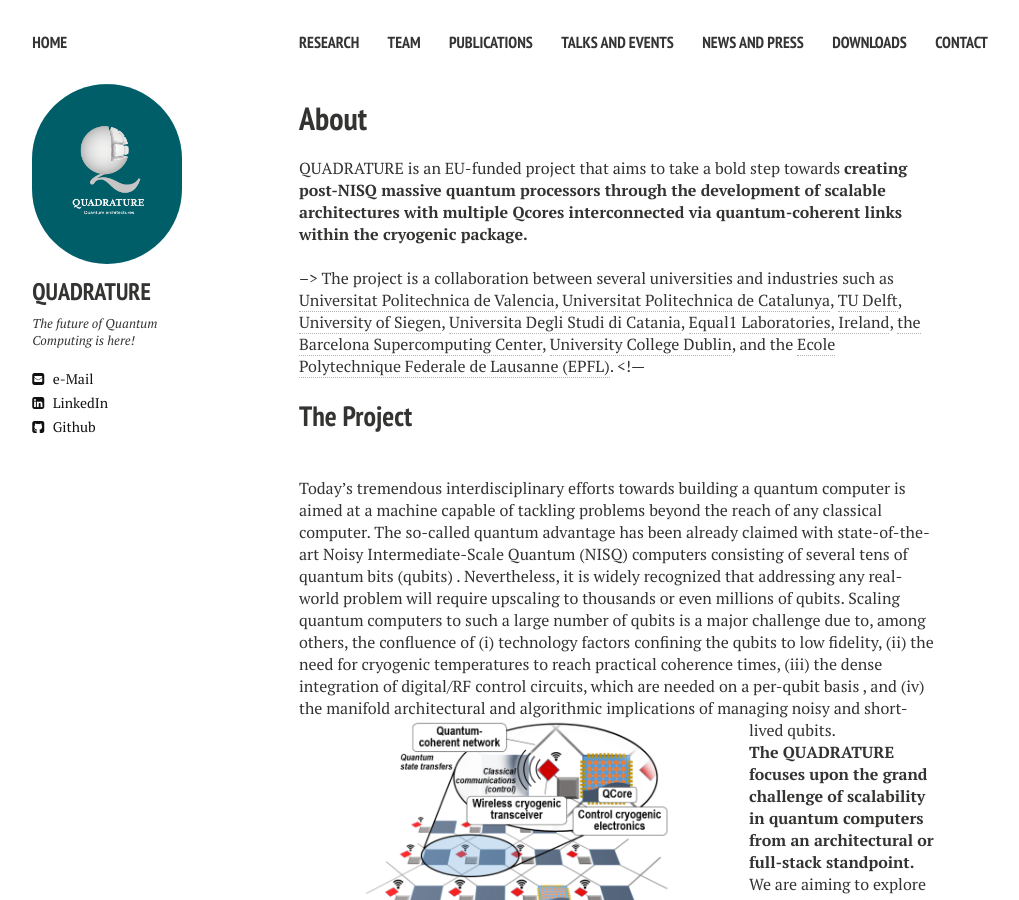
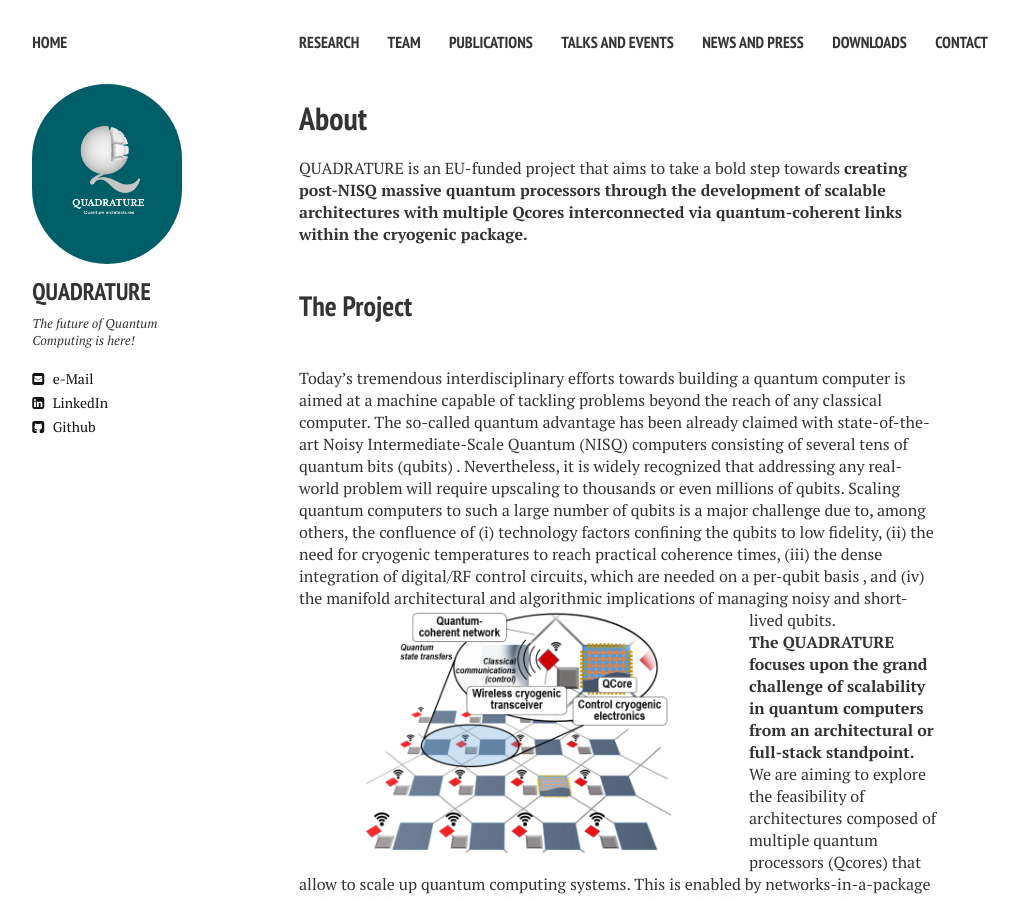
Before and after one commit to biddu/biddu.github.io, a Jekyll site: the page built from index.md, in a window 1280 px wide and 900 px high. Shown: the whole window, without its empty margins (21-1040 px from the left). Built offline with Jekyll 4.4.1, drawn with Linux system fonts in a browser that asks for light colours; nearby versions of some CDN libraries; comment, search, counter and statistics services are not loaded.

Commit message:
Update index.md

```diff
--- a/index.md
+++ b/index.md
@@ -15,9 +15,9 @@ image:
 QUADRATURE is an EU-funded project that aims to take a bold step towards **creating post-NISQ massive quantum processors through the development of scalable architectures with multiple Qcores interconnected via quantum-coherent links within the cryogenic package.**
 
 <br />
+<!---
+The project is a collaboration between several universities and industries such as [Universitat Politechnica de Valencia](https://www.upv.es/en), [Universitat Politechnica de Catalunya](https://www.upc.edu/ca), [TU Delft](https://www.tudelft.nl/en/), [University of Siegen](https://www.uni-siegen.de/start/), [Universita Degli Studi di Catania](https://www.unict.it/), [Equal1 Laboratories, Ireland](https://www.equal1.com/), [the Barcelona Supercomputing Center](https://www.bsc.es/), [University College Dublin](https://www.ucd.ie/), and the [Ecole Polytechnique Federale de Lausanne (EPFL)](https://www.epfl.ch/en/).
 -->
-The project is a collaboration between several universities and industries such as [Universitat Politechnica de Valencia](https://www.upv.es/en), [Universitat Politechnica de Catalunya](https://www.upc.edu/ca), [TU Delft](https://www.tudelft.nl/en/), [University of Siegen](https://www.uni-siegen.de/start/), [Universita Degli Studi di Catania](https://www.unict.it/), [Equal1 Laboratories, Ireland](https://www.equal1.com/), [the Barcelona Supercomputing Center](https://www.bsc.es/), [University College Dublin](https://www.ucd.ie/), and the [Ecole Polytechnique Federale de Lausanne (EPFL)](https://www.epfl.ch/en/).
-<!---
 
 ## The Project
 <br/>
```
